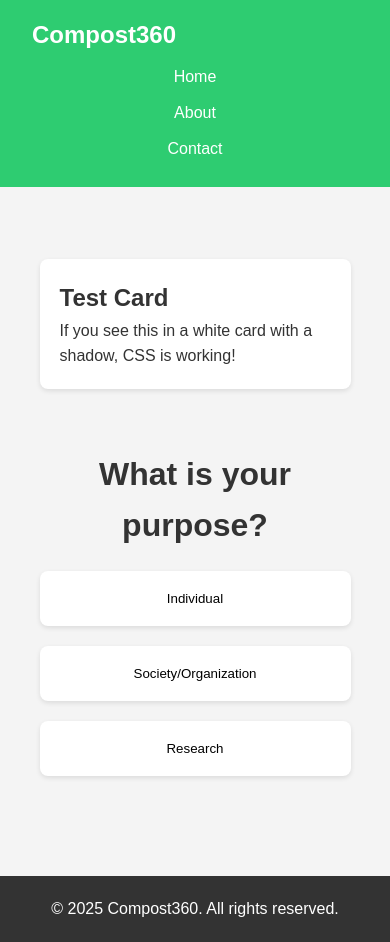
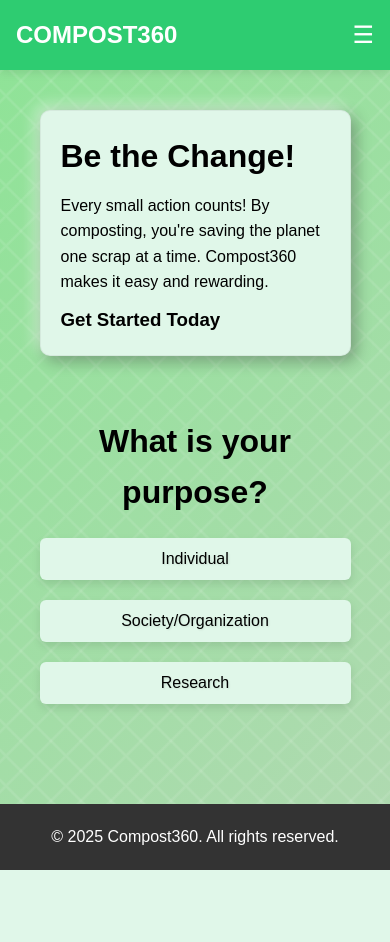
Before and after one commit to TheVee7/Compost360, a Flask app: page / in a window 390 px wide. After the commit the page ends 870 px from the top, so only its background shows below. Run offline with Flask 3, Linux system fonts and the light colour scheme.

Commit message:
minor changes

```diff
--- a/app.py
+++ b/app.py
@@ -13,7 +13,7 @@ def create_app():
     mail = Mail(app)
 
     with app.app_context():
-        db.create_all()  # Create tables within app context
+        db.create_all()
 
     @app.route('/')
     def index():
@@ -22,7 +22,10 @@ def create_app():
     @app.route('/purpose', methods=['POST'])
     def handle_purpose():
         purpose = request.form.get('purpose')
-        if purpose == 'individual':
+        if purpose is None:
+            flash('Purpose is required.')
+            return redirect(url_for('index'))
+        elif purpose == 'individual':
             return redirect(url_for('individual'))
         return redirect(url_for('contact'))
 
@@ -89,4 +92,4 @@ def create_app():
 
 if __name__ == '__main__':
     app = create_app()
-    app.run(debug=True)
+    app.run(host='0.0.0.0', port=5000, debug=True)
--- a/static/css/animations.css
+++ b/static/css/animations.css
@@ -4,57 +4,27 @@
     box-sizing: border-box;
 }
 
-body {
-    font-family: Arial, sans-serif;
-    line-height: 1.6;
-    background-color: #f4f4f4;
-    color: #333;
-}
-
-/* Navigation */
-.navbar {
-    background-color: #2ecc71;
-    padding: 1rem 2rem;
-    margin-bottom: 2rem;
-}
-
-.logo {
-    color: white;
-    font-size: 1.5rem;
-    font-weight: bold;
-    text-decoration: none;
-}
-
-.nav-links {
-    float: right;
-}
-
-.nav-links a {
-    color: white;
-    text-decoration: none;
-    margin-left: 20px;
-}
-
-.nav-links a:hover {
-    color: #eee;
-}
-
-/* Container */
 .container {
     width: 90%;
-    max-width: 1200px;
+    max-width: 1500px;
     margin: 0 auto;
     padding: 20px;
 }
 
 /* Cards */
 .card {
-    background: white;
+    background: #e0f7e9;
     padding: 20px;
-    border-radius: 8px;
-    box-shadow: 0 2px 5px rgba(0,0,0,0.1);
+    border-radius: 10px;
+    box-shadow: 5px 5px 15px rgba(0, 0, 0, 0.3), -5px -5px 15px rgba(255, 255, 255, 0.5);
     margin-bottom: 20px;
+
 }
+
+.card h1, .card h2, .card p {
+    margin-bottom: 10px;
+}
+
 
 /* Forms */
 .form-group {
@@ -74,20 +44,7 @@ input, select, textarea {
     font-size: 16px;
 }
 
-/* Buttons */
-.btn {
-    display: inline-block;
-    padding: 10px 20px;
-    background: #2ecc71;
-    color: white;
-    border: none;
-    border-radius: 4px;
-    cursor: pointer;
-}
 
-.btn:hover {
-    background: #27ae60;
-}
 
 /* Dashboard */
 .metrics-grid {
--- a/static/css/main.css
+++ b/static/css/main.css
@@ -1,42 +1,114 @@
+/* Reset and Base Styles */
 * {
     margin: 0;
     padding: 0;
     box-sizing: border-box;
 }
 
+/* Animated Background */
 body {
-    font-family: Arial, sans-serif;
+    margin: 0;
+    min-height: 100vh;
+    background: linear-gradient(135deg, #49f860 0%, #d5cece 100%);
+    background-size: 400% 400%;
+    position: relative;
+    overflow-x: hidden;
+    animation: gradientAnimation 15s ease infinite;
+    font-family: 'Arial', sans-serif;
     line-height: 1.6;
-    background-color: #f4f4f4;
-    color: #333;
+}
+
+/* Pattern Overlay */
+body::before {
+    content: '';
+    position: absolute;
+    top: 0;
+    left: 0;
+    right: 0;
+    bottom: 0;
+    background-image:
+        linear-gradient(45deg, transparent 45%, rgba(255,255,255,0.1) 49%,
+            rgba(255,255,255,0.1) 51%, transparent 55%),
+        linear-gradient(-45deg, transparent 45%, rgba(255,255,255,0.1) 49%,
+            rgba(255,255,255,0.1) 51%, transparent 55%);
+    background-size: 30px 30px;
+    animation: patternMove 3s linear infinite;
+    pointer-events: none;
+    z-index: 0;
+}
+
+/* Animations */
+@keyframes gradientAnimation {
+    0% { background-position: 0% 50%; }
+    50% { background-position: 100% 50%; }
+    100% { background-position: 0% 50%; }
+}
+
+@keyframes patternMove {
+    0% { background-position: 0 0; }
+    100% { background-position: 30px 30px; }
 }
 
 /* Navigation */
 .navbar {
     background-color: #2ecc71;
     padding: 1rem 2rem;
-    margin-bottom: 2rem;
+    display: flex;
+    justify-content: space-between;
+    align-items: center;
+    position: relative;
+    z-index: 1000;
+    box-shadow: 0 2px 10px rgba(0, 0, 0, 0.1);
 }
 
 .logo {
     color: white;
     font-size: 1.5rem;
     font-weight: bold;
+    text-transform: uppercase;
     text-decoration: none;
+    transition: all 0.3s ease;
+}
+
+.logo:hover {
+    transform: scale(1.05);
+    color: #f0f0f0;
 }
 
 .nav-links {
-    float: right;
+    display: flex;
+    gap: 1.5rem;
+    align-items: center;
 }
 
 .nav-links a {
+    text-decoration: none;
     color: white;
-    text-decoration: none;
-    margin-left: 20px;
+    font-size: 1rem;
+    padding: 0.5rem 1rem;
+    border-radius: 4px;
+    transition: all 0.3s ease;
 }
 
 .nav-links a:hover {
-    color: #eee;
+    background-color: rgba(255, 255, 255, 0.1);
+    transform: translateY(-2px);
+}
+
+/* Navbar Toggle Button */
+.navbar-toggle {
+    display: none;
+    font-size: 1.5rem;
+    cursor: pointer;
+    color: white;
+    background: none;
+    border: none;
+    outline: none;
+    transition: transform 0.3s ease;
+}
+
+.navbar-toggle:hover {
+    transform: scale(1.1);
 }
 
 /* Container */
@@ -45,48 +117,82 @@ body {
     max-width: 1200px;
     margin: 0 auto;
     padding: 20px;
+    position: relative;
+    z-index: 1;
 }
 
 /* Cards */
 .card {
     background: white;
     padding: 20px;
-    border-radius: 8px;
-    box-shadow: 0 2px 5px rgba(0,0,0,0.1);
-    margin-bottom: 20px;
+    border-radius: 12px;
+    box-shadow: 0 15px 25px rgba(0, 0, 0, 0.15);
+    transform: translateY(0);
+    border: 1px solid rgba(0, 0, 0, 0.05);
+    transition: all 0.3s ease;
+    position: relative;
+    z-index: 1;
+}
+
+.card:hover {
+    transform: translateY(-5px);
+    box-shadow: 0 20px 30px rgba(0, 0, 0, 0.2);
 }
 
 /* Forms */
 .form-group {
-    margin-bottom: 15px;
+    margin-bottom: 20px;
 }
 
 label {
     display: block;
-    margin-bottom: 5px;
+    margin-bottom: 8px;
+    font-weight: 500;
+    color: #333;
 }
 
 input, select, textarea {
     width: 100%;
-    padding: 8px;
-    border: 1px solid #ddd;
-    border-radius: 4px;
+    padding: 12px;
+    border: 2px solid #ddd;
+    border-radius: 6px;
     font-size: 16px;
+    transition: all 0.3s ease;
+}
+
+input:focus, select:focus, textarea:focus {
+    border-color: #2ecc71;
+    outline: none;
+    box-shadow: 0 0 0 3px rgba(46, 204, 113, 0.1);
 }
 
 /* Buttons */
 .btn {
     display: inline-block;
-    padding: 10px 20px;
-    background: #2ecc71;
-    color: white;
+    padding: 12px 24px;
+    background: #e0f7e9;
+    color: black;
     border: none;
-    border-radius: 4px;
+    border-radius: 6px;
     cursor: pointer;
+    font-size: 16px;
+    font-weight: 500;
+    text-shadow: 1px 1px 2px rgba(0, 0, 0, 0.1);
+    box-shadow: 0 4px 8px rgba(0, 0, 0, 0.1);
+    transition: all 0.3s ease;
+    position: relative;
+    overflow: hidden;
 }
 
 .btn:hover {
-    background: #27ae60;
+    background: #d0e7d9;
+    transform: translateY(-2px);
+    box-shadow: 0 6px 12px rgba(0, 0, 0, 0.15);
+}
+
+.btn:active {
+    transform: translateY(0);
+    box-shadow: 0 2px 4px rgba(0, 0, 0, 0.1);
 }
 
 /* Dashboard */
@@ -94,78 +200,149 @@ input, select, textarea {
     display: grid;
     grid-template-columns: repeat(auto-fit, minmax(250px, 1fr));
     gap: 20px;
-    margin-bottom: 20px;
+    margin-bottom: 30px;
 }
 
 .metric-card {
     background: white;
     padding: 20px;
-    border-radius: 8px;
+    border-radius: 12px;
     text-align: center;
+    transition: all 0.3s ease;
+}
+
+.metric-card:hover {
+    transform: translateY(-5px);
+    box-shadow: 0 15px 25px rgba(0, 0, 0, 0.1);
 }
 
 .metric-value {
-    font-size: 2rem;
+    font-size: 2.5rem;
     font-weight: bold;
     color: #2ecc71;
+    margin: 10px 0;
 }
 
 /* Alerts */
 .alert {
-    padding: 15px;
+    padding: 15px 20px;
     margin-bottom: 20px;
-    border-radius: 4px;
+    border-radius: 8px;
     background: #f8d7da;
     color: #721c24;
     border: 1px solid #f5c6cb;
+    display: flex;
+    align-items: center;
+    gap: 10px;
 }
 
 /* Footer */
 footer {
     text-align: center;
-    padding: 20px;
+    padding: 30px 20px;
     background: #333;
     color: white;
     margin-top: 40px;
+    position: relative;
+    z-index: 1;
 }
 
 /* Purpose Options */
 .purpose-container {
     text-align: center;
-    padding: 40px 0;
+    padding: 60px 0;
+    position: relative;
+    z-index: 1;
 }
 
 .purpose-options {
     display: grid;
-    grid-template-columns: repeat(auto-fit, minmax(200px, 1fr));
-    gap: 20px;
-    margin-top: 20px;
+    grid-template-columns: repeat(auto-fit, minmax(250px, 1fr));
+    gap: 30px;
+    margin-top: 30px;
 }
 
 .purpose-btn {
-    padding: 20px;
+    padding: 30px;
     background: white;
     border: none;
-    border-radius: 8px;
+    border-radius: 12px;
     cursor: pointer;
-    box-shadow: 0 2px 5px rgba(0,0,0,0.1);
+    box-shadow: 0 4px 15px rgba(0,0,0,0.1);
+    transition: all 0.3s ease;
 }
 
 .purpose-btn:hover {
+    transform: translateY(-5px);
+    box-shadow: 0 8px 25px rgba(0,0,0,0.15);
     background: #f8f9fa;
 }
 
-/* Responsive Design */
+/* Mobile Styles */
 @media (max-width: 768px) {
+    .navbar {
+        padding: 1rem;
+    }
+
+    .navbar-toggle {
+        display: block;
+    }
+
     .nav-links {
-        float: none;
-        display: block;
-        text-align: center;
-        margin-top: 10px;
+        display: flex;
+        flex-direction: column;
+        background-color: #2ecc71;
+        position: absolute;
+        top: 100%;
+        left: 0;
+        width: 100%;
+        padding: 0;
+        opacity: 0;
+        visibility: hidden;
+        pointer-events: none;
+        transform: translateY(-20px);
+        transition: all 0.3s ease;
+        z-index: 1000;
     }
 
     .nav-links a {
-        display: block;
-        margin: 10px 0;
+        padding: 1rem;
+        width: 100%;
+        text-align: center;
+        border-radius: 0;
+    }
+
+    .nav-links.open {
+        opacity: 1;
+        visibility: visible;
+        pointer-events: all;
+        transform: translateY(0);
+    }
+
+    body.nav-open {
+        overflow: hidden;
+    }
+
+    .container {
+        width: 95%;
+        padding: 15px;
+    }
+
+    .metrics-grid {
+        grid-template-columns: 1fr;
+    }
+
+    .purpose-options {
+        grid-template-columns: 1fr;
+    }
+
+    .card {
+        padding: 15px;
     }
 }
+
+/* Utility Classes */
+.text-center { text-align: center; }
+.mb-20 { margin-bottom: 20px; }
+.mt-20 { margin-top: 20px; }
+.hidden { display: none; }
--- a/static/js/dashboard.js
+++ b/static/js/dashboard.js
@@ -48,25 +48,3 @@ class Dashboard {
         this.suggestionsElement.innerHTML = suggestions.map(s => `<p>${s}</p>`).join('');
     }
 }
-
-// Initialize dashboard
-document.addEventListener('DOMContentLoaded', () => {
-    new Dashboard();
-});
-
-function shareViaEmail() {
-    const subject = 'Compost Status Update';
-    const body = `Current compost status:\n
-Temperature: ${document.getElementById('temperature').textContent}\n
-Moisture: ${document.getElementById('moisture').textContent}`;
-
-    window.location.href = `mailto:?subject=${encodeURIComponent(subject)}&body=${encodeURIComponent(body)}`;
-}
-
-function shareViaWhatsApp() {
-    const text = `Compost Status Update:\n
-Temperature: ${document.getElementById('temperature').textContent}\n
-Moisture: ${document.getElementById('moisture').textContent}`;
-
-    window.open(`https://wa.me/?text=${encodeURIComponent(text)}`, '_blank');
-}
--- a/templates/base.html
+++ b/templates/base.html
@@ -9,8 +9,11 @@
     {% block extra_css %}{% endblock %}
 </head>
 <body>
+
     <nav class="navbar">
         <div class="logo">Compost360</div>
+        <!-- Hamburger Toggle Button -->
+        <button class="navbar-toggle" aria-expanded="false" aria-label="Toggle navigation">☰</button>
         <div class="nav-links">
             <a href="{{ url_for('index') }}">Home</a>
             <a href="{{ url_for('about') }}">About</a>
@@ -34,8 +37,11 @@
         <p>&copy; 2025 Compost360. All rights reserved.</p>
     </footer>
 
-    <script src="{{ url_for('static', filename='js/main.js') }}"></script>
+    <script src="{{ url_for('static', filename='js/dashboard.js') }}"></script>
     <script src="{{ url_for('static', filename='js/cursor.js') }}"></script>
+
+
+
     {% block extra_js %}{% endblock %}
 </body>
 </html>
--- a/templates/index.html
+++ b/templates/index.html
@@ -3,20 +3,22 @@
 
 {% block content %}
 <div class="card fade-in" style="margin-top: 20px;">
-    <h2>Test Card</h2>
-    <p>If you see this in a white card with a shadow, CSS is working!</p>
+    <h1>Be the Change!</h1>
+    <p>Every small action counts! By composting, you're saving the planet one scrap at a time. Compost360 makes it easy and rewarding.</p>
+    <h3>Get Started Today</h3>
+
 </div>
 <div class="purpose-container">
     <h1 class="animated-title">What is your purpose?</h1>
     <form action="{{ url_for('handle_purpose') }}" method="post">
         <div class="purpose-options">
-            <button type="submit" name="purpose" value="individual" class="purpose-btn">
+            <button type="submit" name="purpose" value="individual" class="btn">
                 Individual
             </button>
-            <button type="submit" name="purpose" value="society" class="purpose-btn">
+            <button type="submit" name="purpose" value="society" class="btn">
                 Society/Organization
             </button>
-            <button type="submit" name="purpose" value="research" class="purpose-btn">
+            <button type="submit" name="purpose" value="research" class="btn">
                 Research
             </button>
         </div>
```
Also changed, not shown: Calculation.py (added, +16 -0 lines), instance/compost360.db, static/js/cursor.js (line endings or trailing spaces), 1 other file.
